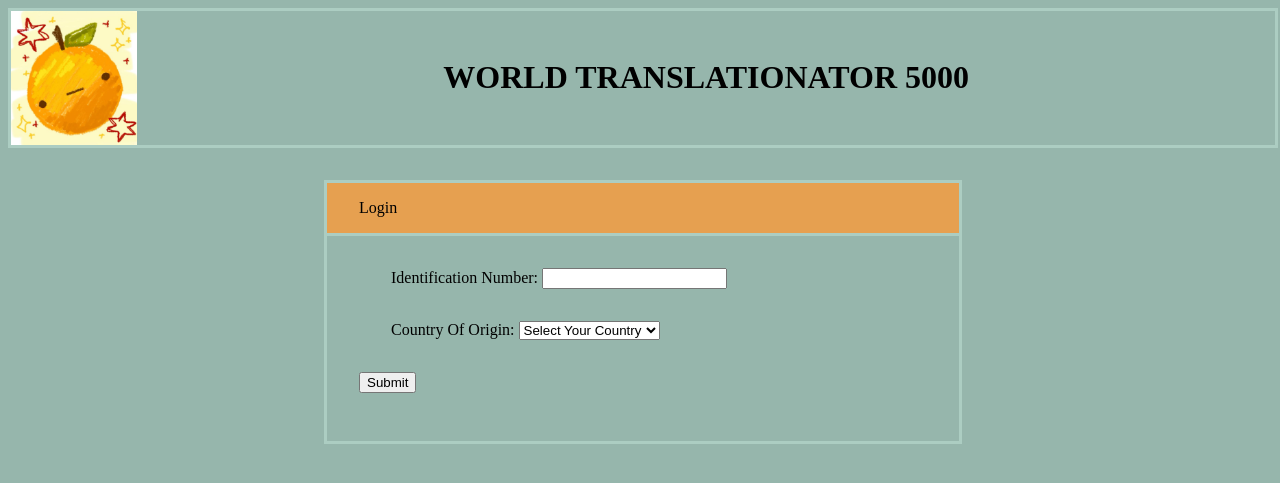
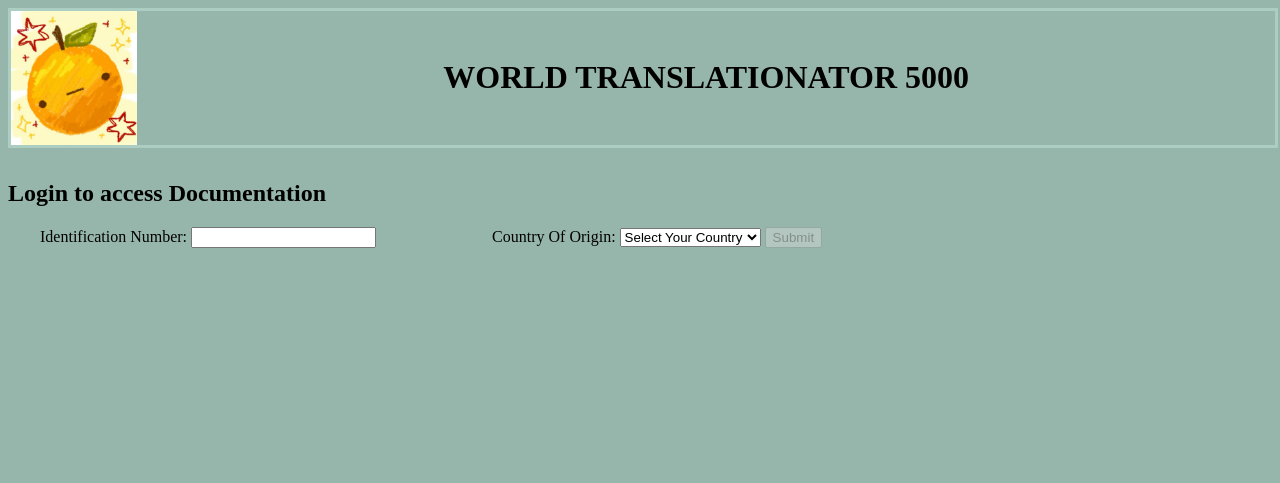
Before and after one commit to NandeeneeSingh/HackPrinceton, a Flask app: page / in a window 1280 px wide. Shown: the top 483 px of the page. Run offline with Flask 3, Linux system fonts and the light colour scheme.

Commit message:
updated login

```diff
--- a/testing/templates/login.html
+++ b/testing/templates/login.html
@@ -1,27 +1,32 @@
+<!DOCTYPE html>
 <html>
     <head>
         <meta charset="UTF-8">
         <title>Login Page</title>
         <link rel="stylesheet" href="{{ url_for('static', filename='styles.css') }}">
+        <script>
+            function validateForm() {
+                const iden = document.getElementById("iden").value;
+                const coo = document.getElementById("coo").value;
+                const submitButton = document.getElementById("submitBtn");
+
+                // Enable the submit button only if both fields are filled
+                submitButton.disabled = !(iden && coo);
+            }
+        </script>
     </head>
-   <body>
-
+    <body onload="validateForm()">
         <div class="box nav">
-            <img src="./../static/bg6.jpg">
+            <img src="{{ url_for('static', filename='bg6.jpg') }}" alt="Background Image">
             <h1>WORLD TRANSLATIONATOR 5000</h1>
         </div>
-        <div class="login">
-            <div class="box title">
-                <p>Login</p>
-            </div>
-            <div class="box info">
-                <form action="/login" method="POST">
-                    <div class="inp">
+
+        <h2>Login to access Documentation</h2>
+
+        <form action="{{ url_for('login') }}" method="POST" oninput="validateForm()">
             <label for="iden">Identification Number:</label>
-                        <input type="text" name="iden">
-                    </div>
+            <input type="text" id="iden" name="iden" required>
 
-                    <div class="inp">
             <label for="coo">Country Of Origin:</label>
             <select id="coo" name="coo" required>
                 <option value="">Select Your Country</option>
@@ -33,14 +38,8 @@
                 <option value="Burma">Burma</option>
                 <option value="Cambodia">Cambodia</option>
             </select>
-                    </div>
 
-                    <div class="inp">
-                        <input type="submit" value="Submit">
-                    </div>
+            <button type="submit" id="submitBtn" disabled>Submit</button>
         </form>
-            </div>
-        </div>
-
     </body>
 </html>
```
Lines whose indentation alone changed are shown as unchanged.
